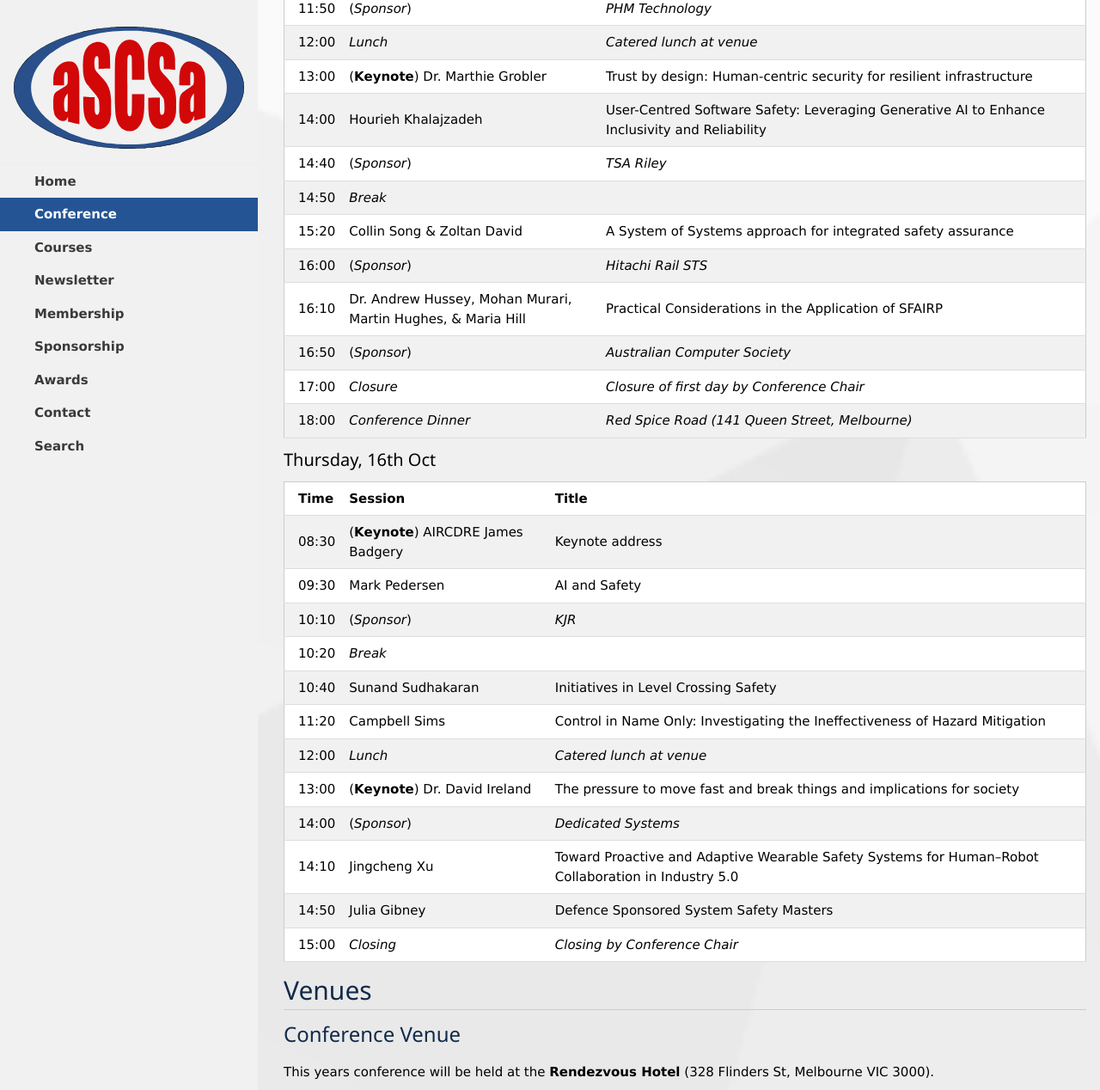
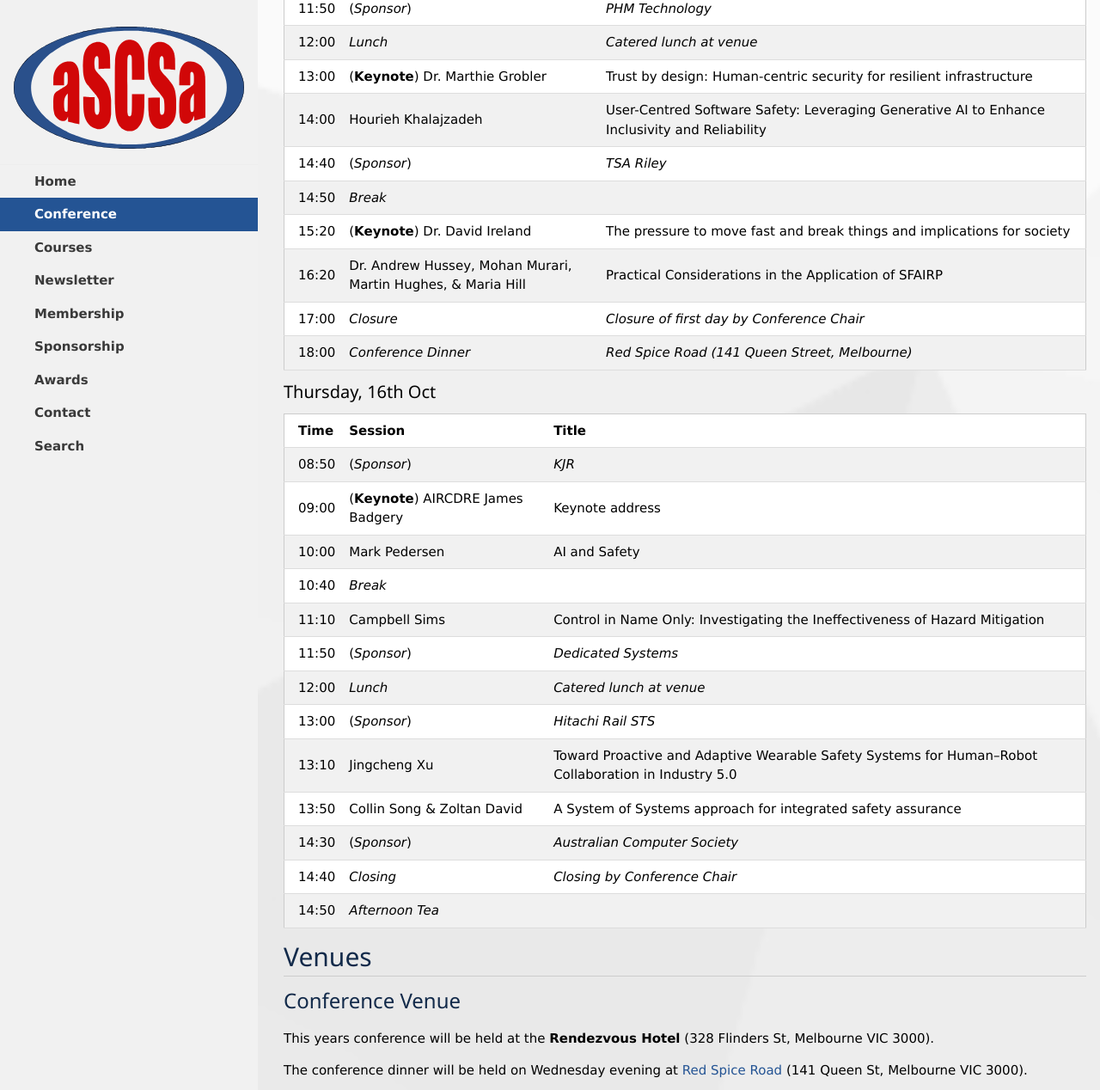
Before and after one commit to aus-safety-critical-systems-assoc/aus-safety-critical-systems-assoc.github.io, a Jekyll site: the page built from _conferences/2025.markdown, in a window 1280 px wide and 1400 px high, scrolled down 4482 px, cut to the strip 0-1268 px from the top of the window. Shown: the whole strip at 86% size. Built offline with Jekyll 4.4.1, drawn with Linux system fonts in a browser that asks for light colours.

Commit message:
Updated program on Tim's request.

```diff
--- a/_conferences/2025.markdown
+++ b/_conferences/2025.markdown
@@ -134,28 +134,27 @@
 | 14:00 | Hourieh Khalajzadeh | User-Centred Software Safety: Leveraging Generative AI to Enhance Inclusivity and Reliability |
 | 14:40 | (*Sponsor*) | *TSA Riley* |
 | 14:50 | *Break* | |
-| 15:20 | Collin Song & Zoltan David | A System of Systems approach for integrated safety assurance |
-| 16:00 | (*Sponsor*) | *Hitachi Rail STS* |
-| 16:10 | Dr. Andrew Hussey, Mohan Murari, Martin Hughes, & Maria Hill | Practical Considerations in the Application of SFAIRP |
-| 16:50 | (*Sponsor*) | *Australian Computer Society* |
+| 15:20 | (**Keynote**) Dr. David Ireland | The pressure to move fast and break things and implications for society |
+| 16:20 | Dr. Andrew Hussey, Mohan Murari, Martin Hughes, & Maria Hill | Practical Considerations in the Application of SFAIRP |
 | 17:00 | *Closure* | *Closure of first day by Conference Chair* |
 | 18:00 | *Conference Dinner* | *Red Spice Road (141 Queen Street, Melbourne)* |
 
 #### Thursday, 16th Oct
 
 | **Time** | **Session** | **Title** |
-| 08:30 | (**Keynote**) AIRCDRE James Badgery | Keynote address |
-| 09:30 | Mark Pedersen | AI and Safety |
-| 10:10 | (*Sponsor*) | *KJR* |
-| 10:20 | *Break* | |
-| 10:40 | Sunand Sudhakaran | Initiatives in Level Crossing Safety |
-| 11:20 | Campbell Sims | Control in Name Only: Investigating the Ineffectiveness of Hazard Mitigation |
+| 08:50 | (*Sponsor*) | *KJR* |
+| 09:00 | (**Keynote**) AIRCDRE James Badgery | Keynote address |
+| 10:00 | Mark Pedersen | AI and Safety |
+| 10:40 | *Break* | |
+| 11:10 | Campbell Sims | Control in Name Only: Investigating the Ineffectiveness of Hazard Mitigation |
+| 11:50 | (*Sponsor*) | *Dedicated Systems* |
 | 12:00 | *Lunch* | *Catered lunch at venue* |
-| 13:00 | (**Keynote**) Dr. David Ireland | The pressure to move fast and break things and implications for society |
-| 14:00 | (*Sponsor*) | *Dedicated Systems* |
-| 14:10 | Jingcheng Xu | Toward Proactive and Adaptive Wearable Safety Systems for Human–Robot Collaboration in Industry 5.0 |
-| 14:50 | Julia Gibney | Defence Sponsored System Safety Masters |
-| 15:00 | *Closing* | *Closing by Conference Chair* |
+| 13:00 | (*Sponsor*) | *Hitachi Rail STS* |
+| 13:10 | Jingcheng Xu | Toward Proactive and Adaptive Wearable Safety Systems for Human–Robot Collaboration in Industry 5.0 |
+| 13:50 | Collin Song & Zoltan David | A System of Systems approach for integrated safety assurance |
+| 14:30 | (*Sponsor*) | *Australian Computer Society* |
+| 14:40 | *Closing* | *Closing by Conference Chair* |
+| 14:50 | *Afternoon Tea* | |
 
 ## Venues
 
```
